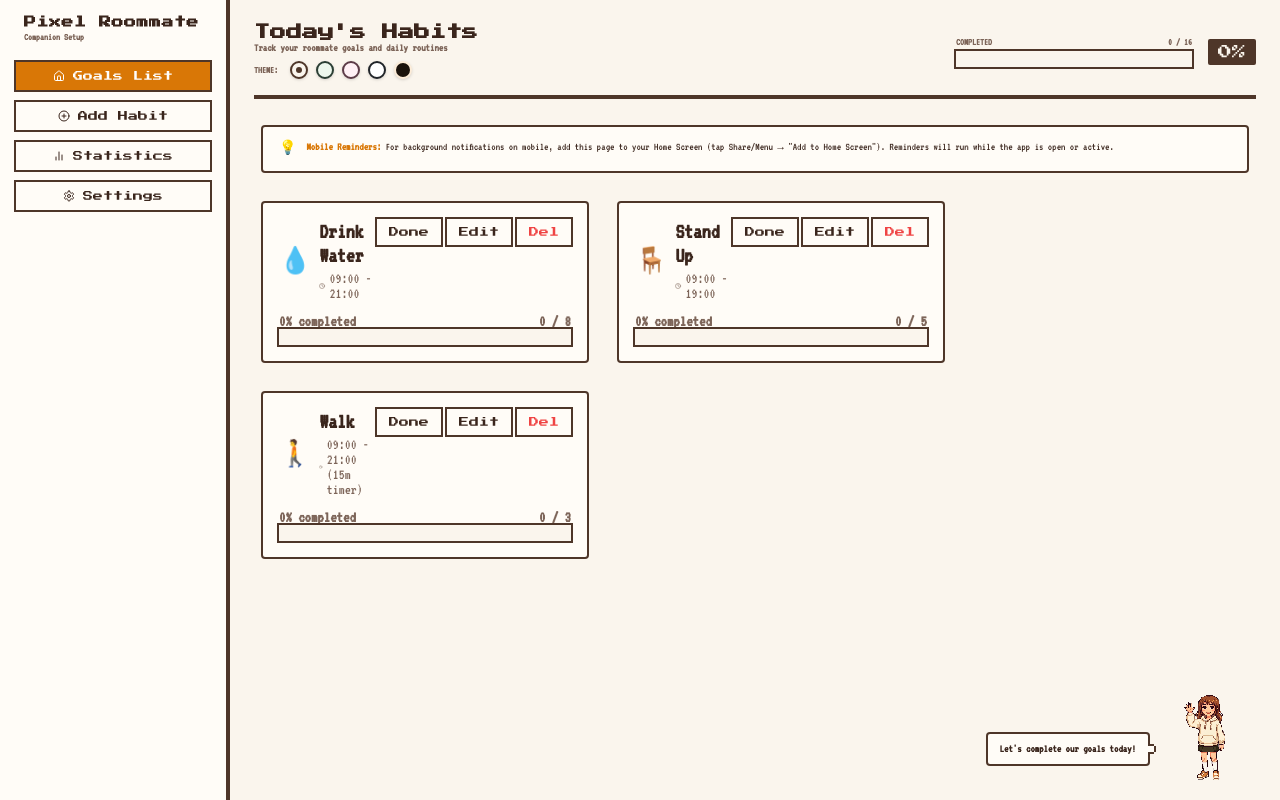
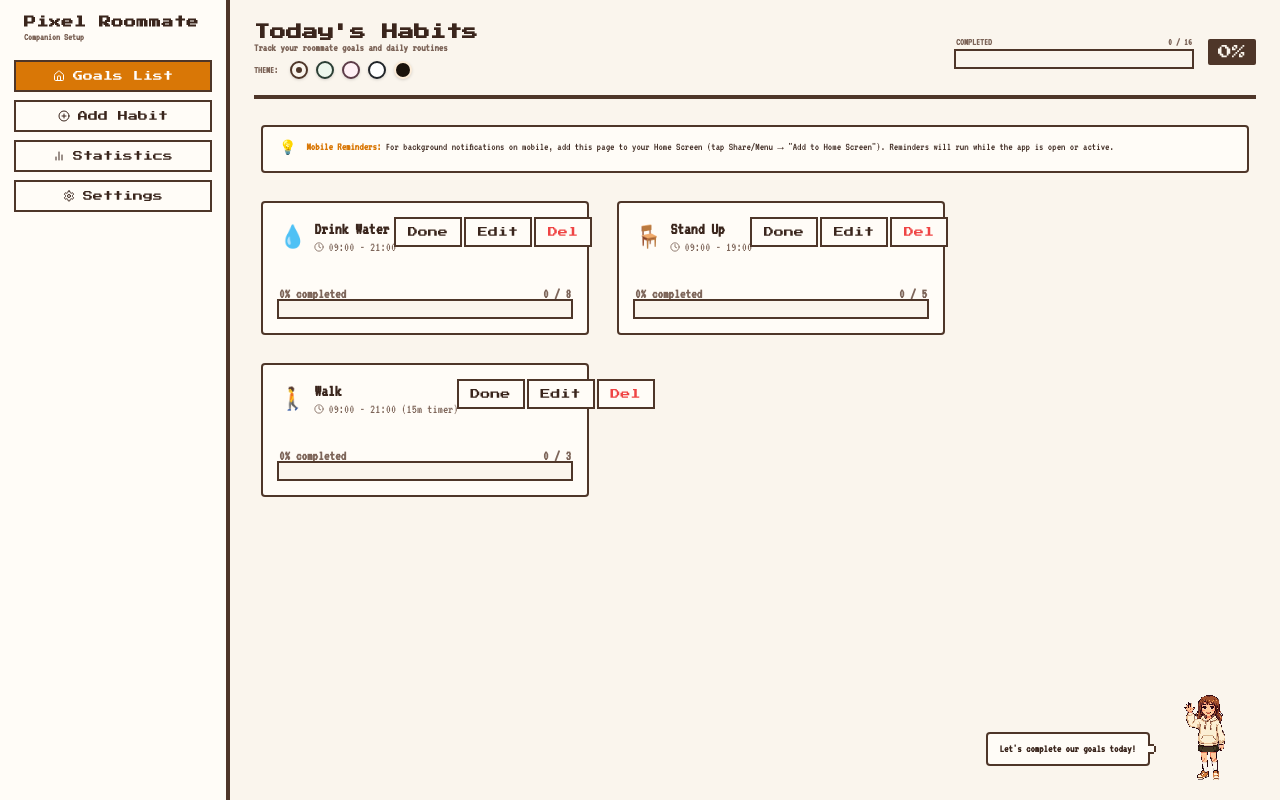
Before and after one commit to raydotsh/pixel-reminders, a React (Vite) app: page / in a window 1280 px wide. Built offline with nearby package versions, Linux system fonts and the light colour scheme.

Commit message:
style: keep task title and timing strictly on one line, and adjust sizes down for perfect grid layout compatibility

```diff
--- a/src/renderer/index.css
+++ b/src/renderer/index.css
@@ -433,23 +433,29 @@ body {
 }
 
 .card-emoji {
-  font-size: 26px;
+  font-size: 22px;
 }
 
 .card-title-text {
   font-weight: bold;
-  font-size: 22px;
+  font-size: 17px;
   color: var(--text-main);
-  line-height: 1.1;
+  line-height: 1.2;
+  white-space: nowrap;
+  overflow: hidden;
+  text-overflow: ellipsis;
+  display: block;
+  max-width: 150px;
 }
 
 .card-subtitle-text {
-  font-size: 15px;
+  font-size: 13px;
   color: var(--text-muted);
-  margin-top: 4px;
+  margin-top: 2px;
   display: flex;
   align-items: center;
   gap: 4px;
+  white-space: nowrap;
 }
 
 .card-actions {
@@ -466,7 +472,7 @@ body {
 .card-progress-labels {
   display: flex;
   justify-content: space-between;
-  font-size: 16px;
+  font-size: 14px;
   font-weight: 600;
   color: var(--text-muted);
 }
```
